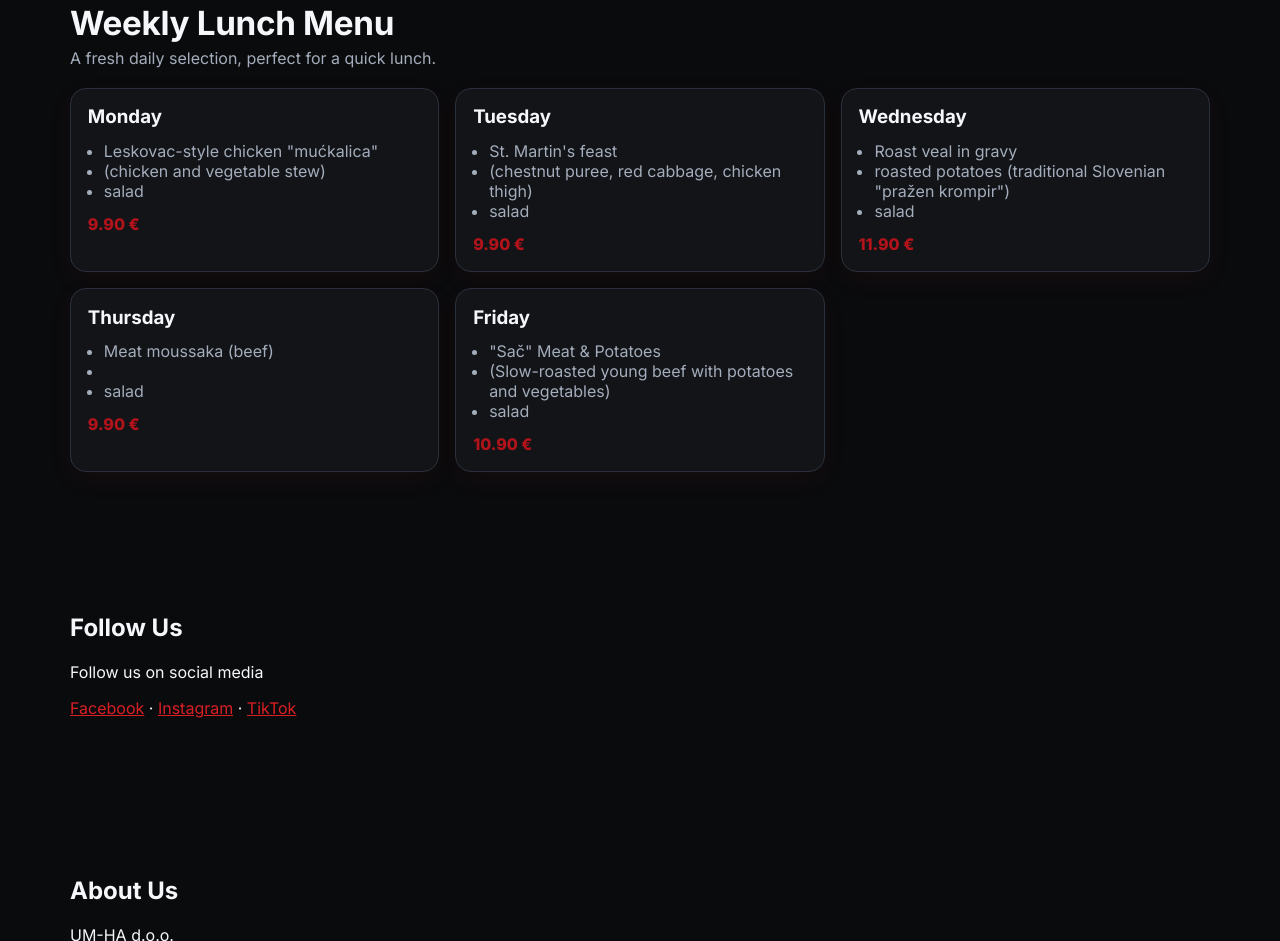
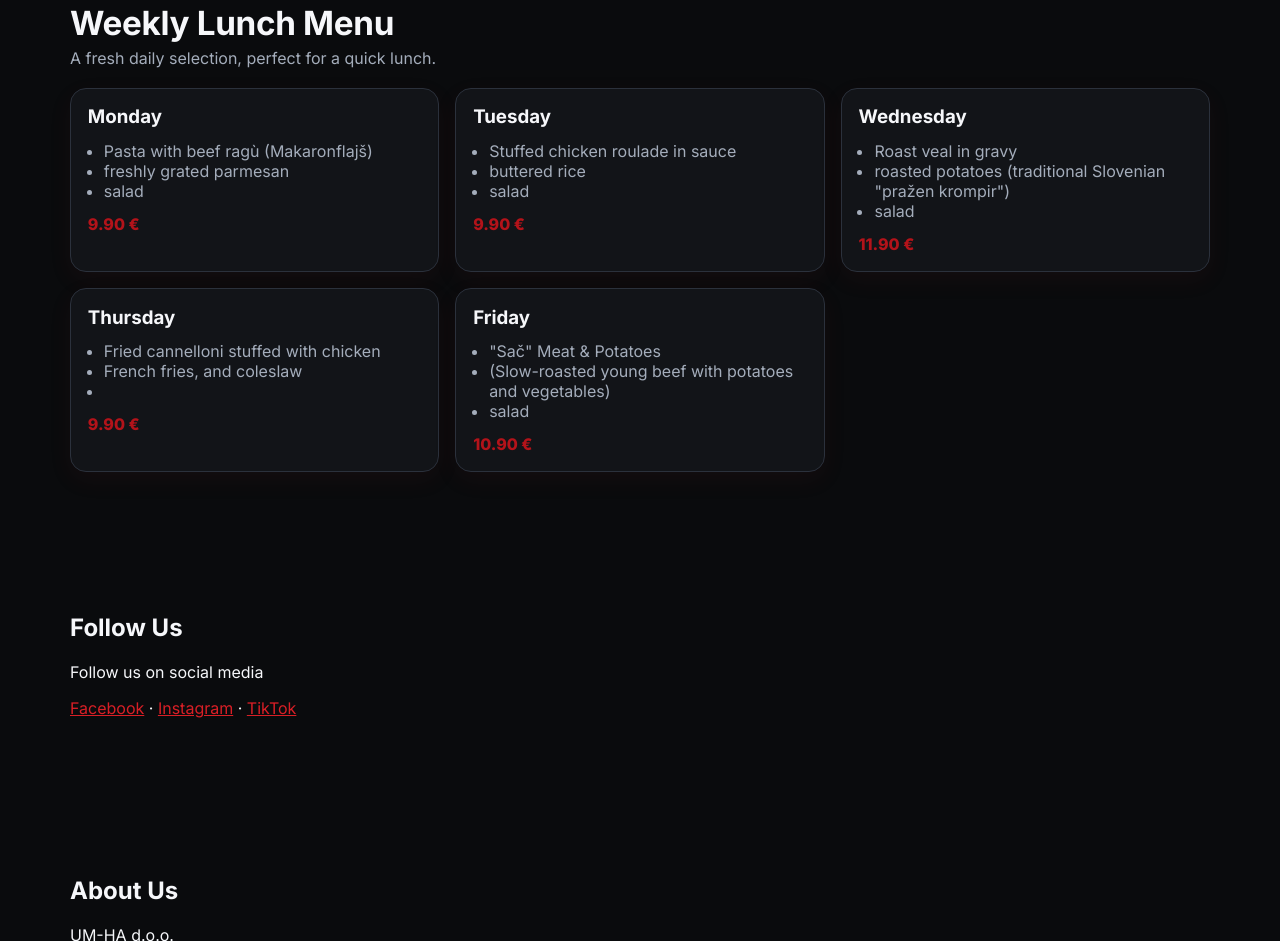
Before and after one commit to BistroPepi/bistropepi, a plain HTML site: page index-en.html in a window 1280 px wide. Shown: the part 1273-2214 px from the top of the page. Drawn offline with Linux system fonts and the light colour scheme.

Commit message:
Update index-en.html

```diff
--- a/index-en.html
+++ b/index-en.html
@@ -134,8 +134,8 @@
             <article class="menu-card">
               <div class="card-top"><h3>Monday</h3></div>
               <ul>
-                <li>Leskovac-style chicken "mućkalica"</li>
-                <li>(chicken and vegetable stew)</li>
+                <li>Pasta with beef ragù (Makaronflajš)</li>
+                <li> freshly grated parmesan</li>
                 <li>salad</li>
               </ul>
               <p class="price">9.90 €</p>
@@ -143,8 +143,8 @@
             <article class="menu-card">
               <div class="card-top"><h3>Tuesday</h3></div>
               <ul>
-                <li>St. Martin's feast</li>
-                <li>(chestnut puree, red cabbage, chicken thigh)</li>
+                <li>Stuffed chicken roulade in sauce</li>
+                <li>buttered rice</li>
                 <li>salad</li>
               </ul>
               <p class="price">9.90 €</p>
@@ -161,9 +161,9 @@
             <article class="menu-card">
               <div class="card-top"><h3>Thursday</h3></div>
               <ul>
-                <li>Meat moussaka (beef)</li>
+                <li>Fried cannelloni stuffed with chicken</li>
+                <li>French fries, and coleslaw</li>
                 <li></li>
-                <li>salad</li>
               </ul>
               <p class="price">9.90 €</p>
             </article>
```
